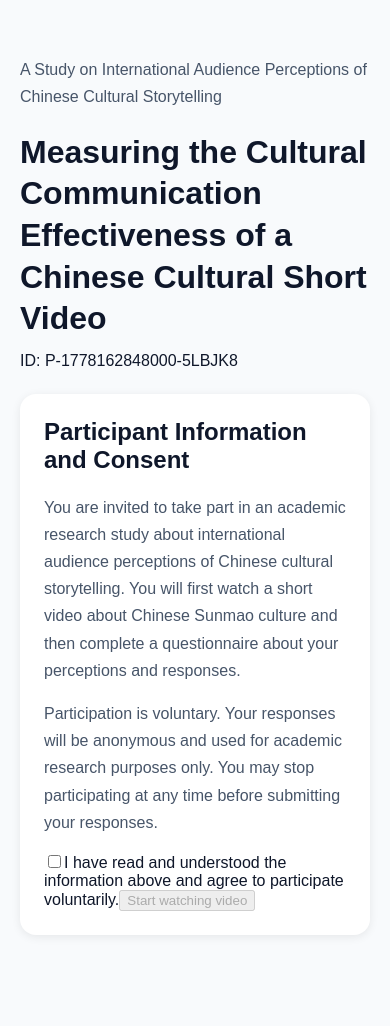
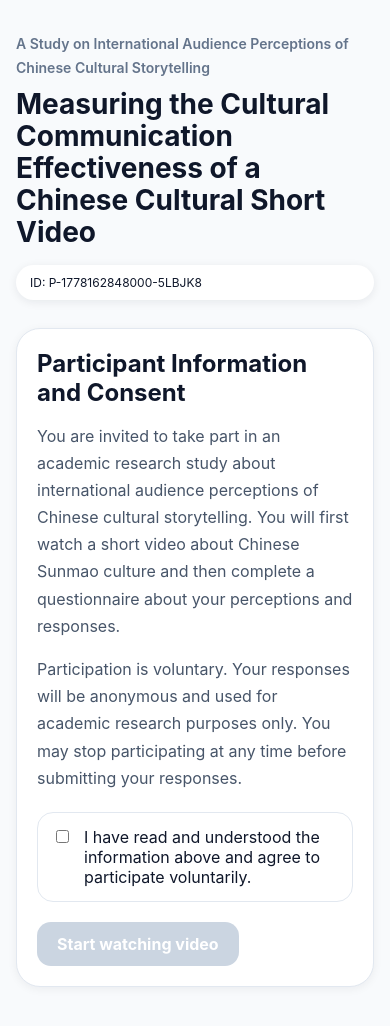
Before and after one commit to annexj526/sunmao-video-survey, a React (Vite) app: page / in a window 390 px wide. Shown: the top 1026 px of the page. Before the commit the page ends 975 px from the top, so only its background shows below. Built offline with nearby package versions, Linux system fonts and the light colour scheme.

Commit message:
Update style.css

```diff
--- a/src/style.css
+++ b/src/style.css
@@ -1,40 +1,259 @@
-
 * {
   box-sizing: border-box;
 }
 
 body {
   margin: 0;
-  font-family: Arial, sans-serif;
+  font-family: Inter, Arial, sans-serif;
   background: #f8fafc;
   color: #0f172a;
 }
 
+button,
+input {
+  font: inherit;
+}
+
 .container {
-  max-width: 900px;
+  max-width: 1040px;
   margin: 0 auto;
-  padding: 40px 20px;
+  padding: 32px 16px 56px;
+}
+
+.header {
+  display: flex;
+  justify-content: space-between;
+  align-items: flex-start;
+  gap: 16px;
+  margin-bottom: 28px;
+}
+
+.kicker {
+  color: #64748b;
+  font-size: 14px;
+  font-weight: 600;
+  margin: 0 0 8px;
+}
+
+h1 {
+  margin: 0;
+  font-size: clamp(28px, 4vw, 48px);
+  line-height: 1.15;
+}
+
+h2 {
+  margin: 0 0 8px;
+}
+
+.id-badge {
+  background: white;
+  border-radius: 999px;
+  padding: 10px 14px;
+  font-size: 12px;
+  box-shadow: 0 2px 10px rgba(15, 23, 42, 0.08);
+  white-space: nowrap;
 }
 
 .card {
   background: white;
-  border-radius: 16px;
-  padding: 24px;
-  box-shadow: 0 2px 10px rgba(0,0,0,0.08);
-  margin-top: 24px;
-}
-
-h1 {
-  font-size: 32px;
-  line-height: 1.3;
-  margin-bottom: 12px;
-}
-
-h2 {
-  margin-top: 0;
+  border-radius: 24px;
+  border: 1px solid #e2e8f0;
+  box-shadow: 0 2px 10px rgba(15, 23, 42, 0.06);
+  padding: clamp(20px, 3vw, 32px);
 }
 
 p {
+  color: #475569;
   line-height: 1.7;
-  color: #475569;
 }
+
+.section-intro {
+  margin: 28px 0 18px;
+  padding: 16px;
+  border-left: 4px solid #0f172a;
+  background: #f8fafc;
+  border-radius: 12px;
+}
+
+.consent {
+  display: flex;
+  gap: 12px;
+  align-items: flex-start;
+  border: 1px solid #e2e8f0;
+  border-radius: 16px;
+  padding: 14px;
+  margin: 20px 0;
+  background: white;
+  cursor: pointer;
+}
+
+.btn {
+  border: 0;
+  border-radius: 14px;
+  padding: 12px 20px;
+  background: #0f172a;
+  color: white;
+  font-weight: 700;
+  cursor: pointer;
+}
+
+.btn:disabled {
+  background: #cbd5e1;
+  cursor: not-allowed;
+}
+
+.video-head {
+  display: flex;
+  justify-content: space-between;
+  align-items: center;
+  gap: 12px;
+  margin-bottom: 16px;
+}
+
+.time-pill {
+  background: #f1f5f9;
+  border-radius: 999px;
+  padding: 8px 12px;
+  font-size: 14px;
+}
+
+.video-frame {
+  border-radius: 20px;
+  overflow: hidden;
+  background: black;
+}
+
+.video-frame iframe {
+  width: 100%;
+  aspect-ratio: 16 / 9;
+  border: 0;
+}
+
+.actions {
+  margin-top: 18px;
+}
+
+.question {
+  border: 1px solid #e2e8f0;
+  border-radius: 20px;
+  padding: 18px;
+  margin-bottom: 16px;
+  background: white;
+}
+
+.question h3 {
+  margin: 0 0 14px;
+  line-height: 1.5;
+  font-size: 16px;
+}
+
+.qnum {
+  color: #64748b;
+  margin-right: 8px;
+  font-weight: 700;
+}
+
+.req {
+  color: #ef4444;
+}
+
+.options {
+  display: grid;
+  gap: 8px;
+}
+
+.option {
+  display: flex;
+  gap: 10px;
+  align-items: flex-start;
+  border: 1px solid #e2e8f0;
+  border-radius: 14px;
+  padding: 12px;
+  cursor: pointer;
+}
+
+.option.selected {
+  background: #f1f5f9;
+}
+
+.text-input {
+  width: 100%;
+  border: 1px solid #cbd5e1;
+  border-radius: 14px;
+  padding: 12px 14px;
+  outline: none;
+}
+
+.likert {
+  display: grid;
+  grid-template-columns: 1fr repeat(5, 70px) 1fr;
+  gap: 10px;
+  align-items: center;
+}
+
+.likert-label {
+  font-size: 13px;
+  color: #64748b;
+}
+
+.likert-label.left {
+  text-align: right;
+}
+
+.likert button {
+  border: 1px solid #cbd5e1;
+  background: white;
+  border-radius: 14px;
+  padding: 12px;
+  cursor: pointer;
+  font-weight: 700;
+}
+
+.likert button.active {
+  background: #0f172a;
+  color: white;
+  border-color: #0f172a;
+}
+
+.sticky-submit {
+  position: sticky;
+  bottom: 16px;
+  margin-top: 18px;
+  background: rgba(255, 255, 255, 0.95);
+  border: 1px solid #e2e8f0;
+  border-radius: 20px;
+  padding: 14px;
+  display: flex;
+  justify-content: space-between;
+  gap: 16px;
+  align-items: center;
+  backdrop-filter: blur(8px);
+}
+
+.error {
+  color: #dc2626;
+  font-size: 14px;
+}
+
+.success {
+  text-align: center;
+  padding: 48px 20px;
+}
+
+@media (max-width: 760px) {
+  .header,
+  .video-head,
+  .sticky-submit {
+    flex-direction: column;
+    align-items: stretch;
+  }
+
+  .likert {
+    grid-template-columns: repeat(5, 1fr);
+  }
+
+  .likert-label {
+    grid-column: 1 / -1;
+    text-align: left !important;
+  }
+}
```
